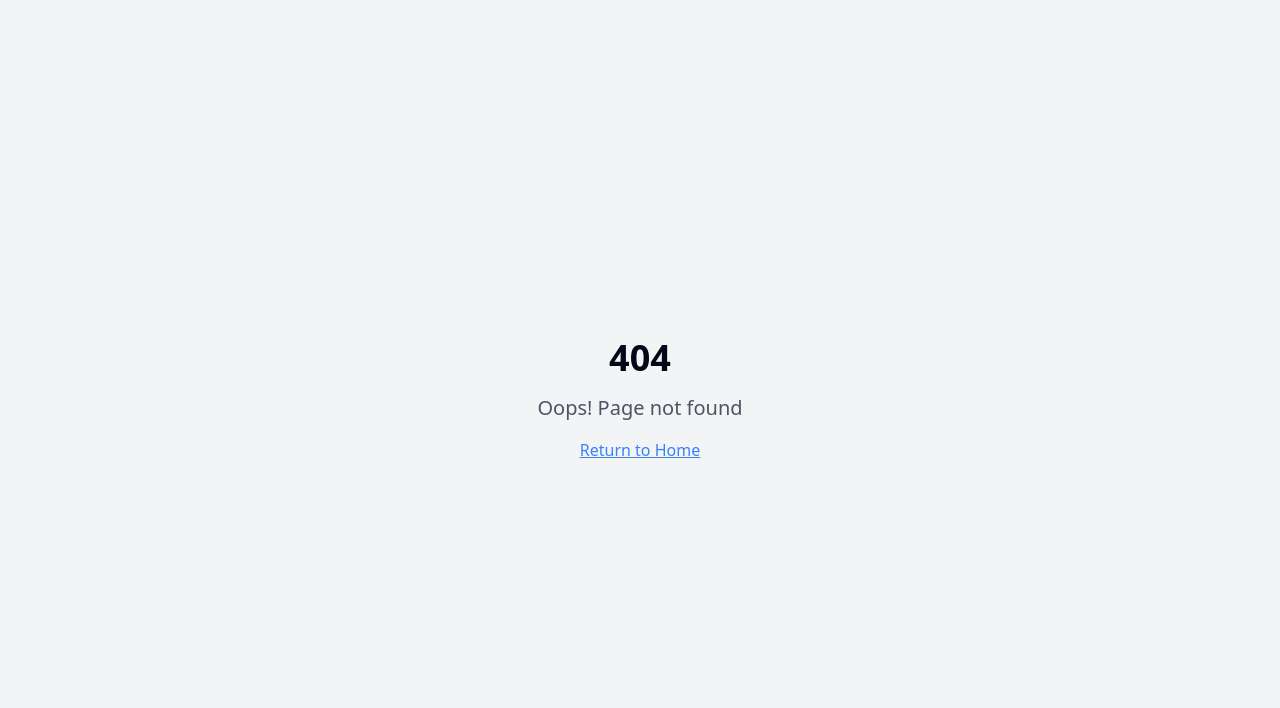
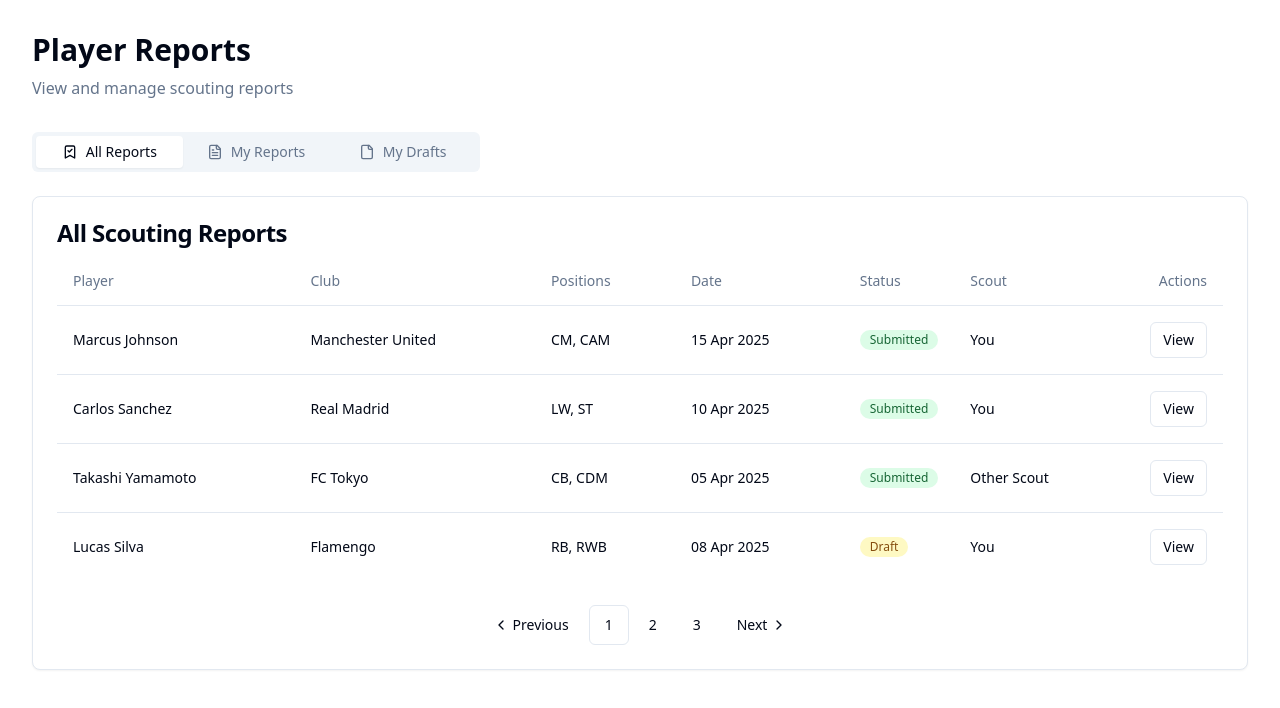
Before and after one commit to jay-transferroom/nova-scout-phase3, a React (Vite) app: page /reports in a window 1280 px wide. Before the commit this address had no page. Shown: the top 708 px of the page. Built offline with nearby package versions, Linux system fonts and the light colour scheme.

Commit message:
feat: Add player shortlist view
Adds a view to display players with saved reports, including drafts.

```diff
--- a/src/App.tsx
+++ b/src/App.tsx
@@ -7,6 +7,7 @@ import { BrowserRouter, Routes, Route } from "react-router-dom";
 import Index from "./pages/Index";
 import ReportBuilder from "./pages/ReportBuilder";
 import TemplateAdmin from "./pages/TemplateAdmin";
+import ReportsList from "./pages/ReportsList";
 import NotFound from "./pages/NotFound";
 
 const queryClient = new QueryClient();
@@ -20,6 +21,7 @@ const App = () => (
         <Routes>
           <Route path="/" element={<Index />} />
           <Route path="/reports/new" element={<ReportBuilder />} />
+          <Route path="/reports" element={<ReportsList />} />
           <Route path="/admin/templates" element={<TemplateAdmin />} />
           {/* ADD ALL CUSTOM ROUTES ABOVE THE CATCH-ALL "*" ROUTE */}
           <Route path="*" element={<NotFound />} />
--- /dev/null
+++ b/src/pages/ReportsList.tsx
@@ -0,0 +1,247 @@
+
+import { useState } from "react";
+import { useNavigate } from "react-router-dom";
+import { Card, CardContent, CardHeader, CardTitle } from "@/components/ui/card";
+import { Tabs, TabsContent, TabsList, TabsTrigger } from "@/components/ui/tabs";
+import { Table, TableBody, TableCell, TableHead, TableHeader, TableRow } from "@/components/ui/table";
+import { Button } from "@/components/ui/button";
+import { File, FileText, BookmarkCheck, Bookmark } from "lucide-react";
+import { Report } from "@/types/report";
+import { Player } from "@/types/player";
+import { Pagination, PaginationContent, PaginationItem, PaginationLink, PaginationNext, PaginationPrevious } from "@/components/ui/pagination";
+
+// Mock data for demonstration
+const mockReports: Array<Report & { player: Player }> = [
+  {
+    id: "report-1",
+    playerId: "player-1",
+    templateId: "template-1",
+    scoutId: "scout-1",
+    createdAt: new Date("2025-04-15"),
+    updatedAt: new Date("2025-04-15"),
+    status: "submitted",
+    sections: [],
+    player: {
+      id: "player-1",
+      name: "Marcus Johnson",
+      club: "Manchester United",
+      age: 22,
+      dateOfBirth: "2002-06-12",
+      positions: ["CM", "CAM"],
+      dominantFoot: "Right",
+      nationality: "England",
+      contractStatus: "Under Contract",
+      region: "Europe"
+    }
+  },
+  {
+    id: "report-2",
+    playerId: "player-2",
+    templateId: "template-2",
+    scoutId: "scout-1",
+    createdAt: new Date("2025-04-10"),
+    updatedAt: new Date("2025-04-10"),
+    status: "submitted",
+    sections: [],
+    player: {
+      id: "player-2",
+      name: "Carlos Sanchez",
+      club: "Real Madrid",
+      age: 24,
+      dateOfBirth: "2000-03-22",
+      positions: ["LW", "ST"],
+      dominantFoot: "Left",
+      nationality: "Spain",
+      contractStatus: "Under Contract",
+      region: "Europe"
+    }
+  },
+  {
+    id: "report-3",
+    playerId: "player-3",
+    templateId: "template-1",
+    scoutId: "scout-2", // Another scout
+    createdAt: new Date("2025-04-05"),
+    updatedAt: new Date("2025-04-05"),
+    status: "submitted",
+    sections: [],
+    player: {
+      id: "player-3",
+      name: "Takashi Yamamoto",
+      club: "FC Tokyo",
+      age: 19,
+      dateOfBirth: "2005-11-08",
+      positions: ["CB", "CDM"],
+      dominantFoot: "Right",
+      nationality: "Japan",
+      contractStatus: "Under Contract",
+      region: "Asia"
+    }
+  },
+  {
+    id: "report-4",
+    playerId: "player-4",
+    templateId: "template-2",
+    scoutId: "scout-1",
+    createdAt: new Date("2025-04-08"),
+    updatedAt: new Date("2025-04-08"),
+    status: "draft",
+    sections: [],
+    player: {
+      id: "player-4",
+      name: "Lucas Silva",
+      club: "Flamengo",
+      age: 21,
+      dateOfBirth: "2003-08-15",
+      positions: ["RB", "RWB"],
+      dominantFoot: "Right",
+      nationality: "Brazil",
+      contractStatus: "Under Contract",
+      region: "South America"
+    }
+  }
+];
+
+const ReportsList = () => {
+  const navigate = useNavigate();
+  const [activeTab, setActiveTab] = useState("all-reports");
+
+  // Filter reports based on active tab
+  const filteredReports = mockReports.filter(report => {
+    if (activeTab === "my-reports") {
+      return report.scoutId === "scout-1"; // Assuming current user is scout-1
+    } else if (activeTab === "my-drafts") {
+      return report.scoutId === "scout-1" && report.status === "draft";
+    } else {
+      return true; // "all-reports" tab
+    }
+  });
+
+  const formatDate = (date: Date) => {
+    return new Intl.DateTimeFormat("en-GB", {
+      day: "2-digit",
+      month: "short",
+      year: "numeric"
+    }).format(date);
+  };
+
+  const handleViewReport = (reportId: string) => {
+    // In a real app, this would navigate to a report view page
+    console.log("View report:", reportId);
+    // navigate(`/reports/${reportId}`);
+  };
+
+  return (
+    <div className="container mx-auto pt-8 pb-16 max-w-7xl">
+      <div className="mb-8">
+        <h1 className="text-3xl font-bold mb-2">Player Reports</h1>
+        <p className="text-muted-foreground">View and manage scouting reports</p>
+      </div>
+
+      <Tabs defaultValue="all-reports" onValueChange={setActiveTab} className="mb-6">
+        <TabsList className="grid w-full max-w-md grid-cols-3">
+          <TabsTrigger value="all-reports" className="flex items-center gap-2">
+            <BookmarkCheck className="h-4 w-4" />
+            <span>All Reports</span>
+          </TabsTrigger>
+          <TabsTrigger value="my-reports" className="flex items-center gap-2">
+            <FileText className="h-4 w-4" />
+            <span>My Reports</span>
+          </TabsTrigger>
+          <TabsTrigger value="my-drafts" className="flex items-center gap-2">
+            <File className="h-4 w-4" />
+            <span>My Drafts</span>
+          </TabsTrigger>
+        </TabsList>
+      </Tabs>
+
+      <Card>
+        <CardHeader className="pb-3">
+          <CardTitle>
+            {activeTab === "all-reports" && "All Scouting Reports"}
+            {activeTab === "my-reports" && "My Submitted Reports"}
+            {activeTab === "my-drafts" && "My Draft Reports"}
+          </CardTitle>
+        </CardHeader>
+        <CardContent>
+          <Table>
+            <TableHeader>
+              <TableRow>
+                <TableHead>Player</TableHead>
+                <TableHead>Club</TableHead>
+                <TableHead>Positions</TableHead>
+                <TableHead>Date</TableHead>
+                <TableHead className="w-[100px]">Status</TableHead>
+                <TableHead>Scout</TableHead>
+                <TableHead className="w-[100px] text-right">Actions</TableHead>
+              </TableRow>
+            </TableHeader>
+            <TableBody>
+              {filteredReports.length > 0 ? (
+                filteredReports.map((report) => (
+                  <TableRow key={report.id}>
+                    <TableCell className="font-medium">{report.player.name}</TableCell>
+                    <TableCell>{report.player.club}</TableCell>
+                    <TableCell>{report.player.positions.join(", ")}</TableCell>
+                    <TableCell>{formatDate(report.createdAt)}</TableCell>
+                    <TableCell>
+                      {report.status === "draft" ? (
+                        <span className="inline-flex items-center rounded-full bg-yellow-100 px-2.5 py-0.5 text-xs font-medium text-yellow-800">
+                          Draft
+                        </span>
+                      ) : (
+                        <span className="inline-flex items-center rounded-full bg-green-100 px-2.5 py-0.5 text-xs font-medium text-green-800">
+                          Submitted
+                        </span>
+                      )}
+                    </TableCell>
+                    <TableCell>
+                      {report.scoutId === "scout-1" ? "You" : "Other Scout"}
+                    </TableCell>
+                    <TableCell className="text-right">
+                      <Button
+                        variant="outline"
+                        size="sm"
+                        onClick={() => handleViewReport(report.id)}
+                      >
+                        View
+                      </Button>
+                    </TableCell>
+                  </TableRow>
+                ))
+              ) : (
+                <TableRow>
+                  <TableCell colSpan={7} className="text-center py-6 text-muted-foreground">
+                    No reports found.
+                  </TableCell>
+                </TableRow>
+              )}
+            </TableBody>
+          </Table>
+
+          <Pagination className="mt-6">
+            <PaginationContent>
+              <PaginationItem>
+                <PaginationPrevious href="#" />
+              </PaginationItem>
+              <PaginationItem>
+                <PaginationLink href="#" isActive>1</PaginationLink>
+              </PaginationItem>
+              <PaginationItem>
+                <PaginationLink href="#">2</PaginationLink>
+              </PaginationItem>
+              <PaginationItem>
+                <PaginationLink href="#">3</PaginationLink>
+              </PaginationItem>
+              <PaginationItem>
+                <PaginationNext href="#" />
+              </PaginationItem>
+            </PaginationContent>
+          </Pagination>
+        </CardContent>
+      </Card>
+    </div>
+  );
+};
+
+export default ReportsList;
--- a/src/pages/ScoutingDashboard.tsx
+++ b/src/pages/ScoutingDashboard.tsx
@@ -6,6 +6,8 @@ import TemplateSelection from "@/components/TemplateSelection";
 import { Player } from "@/types/player";
 import { ReportTemplate } from "@/types/report";
 import { Sheet, SheetContent } from "@/components/ui/sheet";
+import { Button } from "@/components/ui/button";
+import { BookmarkCheck, File } from "lucide-react";
 import { toast } from "@/hooks/use-toast";
 import { useNavigate } from "react-router-dom";
 
@@ -41,9 +43,29 @@ const ScoutingDashboard = () => {
 
   return (
     <div className="container mx-auto pt-8 pb-16 max-w-7xl">
-      <div className="mb-8">
-        <h1 className="text-3xl font-bold mb-2">Football Scouting System</h1>
-        <p className="text-muted-foreground">Search for players and create scouting reports</p>
+      <div className="mb-8 flex items-center justify-between">
+        <div>
+          <h1 className="text-3xl font-bold mb-2">Football Scouting System</h1>
+          <p className="text-muted-foreground">Search for players and create scouting reports</p>
+        </div>
+        <div className="space-x-3">
+          <Button
+            variant="outline"
+            onClick={() => navigate("/reports")}
+            className="gap-2"
+          >
+            <BookmarkCheck className="h-4 w-4" />
+            View Reports
+          </Button>
+          <Button
+            variant="outline"
+            onClick={() => navigate("/admin/templates")}
+            className="gap-2"
+          >
+            <File className="h-4 w-4" />
+            Manage Templates
+          </Button>
+        </div>
       </div>
 
       <div className="grid grid-cols-1 md:grid-cols-3 gap-8">
--- a/src/types/report.ts
+++ b/src/types/report.ts
@@ -1,3 +1,5 @@
+
+import { Player } from "./player";
 
 export interface ReportTemplate {
   id: string;
@@ -59,6 +61,10 @@ export interface Report {
   flaggedForReview?: boolean;
 }
 
+export interface ReportWithPlayer extends Report {
+  player: Player;
+}
+
 export interface ReportSectionData {
   sectionId: string;
   fields: {
```
